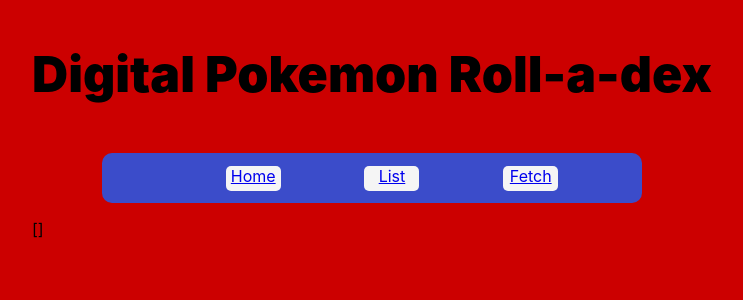
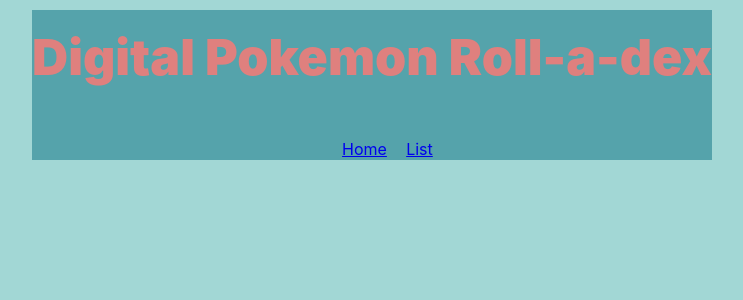
Before and after one commit to jillianlg/pokedex, a React (Create React App) app: page /fetch in a window 1280 px wide. Shown: the top 300 px of the page, without its empty margins (268-1011 px from the left). Built offline with nearby package versions, Linux system fonts and the light colour scheme; no server answers.

Commit message:
add search fix css add search bar, bug with search filter

```diff
--- a/src/App.css
+++ b/src/App.css
@@ -4,5 +4,5 @@ body {
   justify-content: center;
   align-items: center;
   margin: 10px;
-  background-color: #CC0000;
+  background-color: #A2D7D5;
 }
--- a/src/App.js
+++ b/src/App.js
@@ -6,7 +6,6 @@ import {
     Switch,
 } from 'react-router-dom';
 import ListPage from './ListPage.js';
-import FetchPage from './FetchPage.js';
 import Header from './Header';
 import HomePage from './HomePage';
 
@@ -27,11 +26,6 @@ export default class App extends Component {
                         exact
                         render={(routerProps) => <ListPage {...routerProps} />}
                     />
-                    <Route
-                        path="/fetch"
-                        exact
-                        render={(routerProps) => <FetchPage {...routerProps} />}
-                    />
                     </Switch>
                 </Router>
             </div>
--- a/src/Dropdown.js
+++ b/src/Dropdown.js
@@ -5,7 +5,7 @@ export default class Dropdown extends React.Component {
     render() {
         return (
             <div className="drop-down">
-                <select onChange={this.props.handleChangeAbility}>
+                <select onChange={this.props.onChangeAbility}>
                     <option value="">Abilities</option>
                     <option value="overgrow">Overgrow</option>
                     <option value="blaze">Blaze</option>
@@ -15,7 +15,7 @@ export default class Dropdown extends React.Component {
                     <option value="swarm">Swarm</option>
                     <option value="keen-eye">Keen Eye</option>
                 </select>
-                <select onChange={this.props.handleChangeHidden}>
+                <select onChange={this.props.onChangeHidden}>
                     <option value="">Hidden Abilities</option>
                     <option value="chlorophyll">Chlorophyll</option>
                     <option value="solar-power">Solar Power</option>
--- a/src/FetchPage.js
+++ /dev/null
@@ -1,23 +0,0 @@
-import React, { Component } from 'react'
-import request from 'superagent'
-
-export default class FetchPage extends Component {
-    state = {
-        quotes: []
-    }
-
-
-    componentDidMount = async () => {
-        const response = await request.get('https://alchemy-pokedex.herokuapp.com/api/pokedex')
-
-        this.setState({ quotes: response.body.results })
-    }
-
-    render() {
-        return (
-            <div className="fetch-page">
-                {JSON.stringify(this.state.quotes)}
-            </div>
-        )
-    }
-}
--- a/src/Header.css
+++ b/src/Header.css
@@ -3,11 +3,16 @@
     flex-direction: column;
     justify-content: center;
     align-items: center;
+    background-color: #55A3AB;
+    height: 150px;
+    width: auto;
+    margin-bottom: 10px;
 }
 
 .header-title {
     font-weight: 900;
     font-size: 50px;
+    color: #DF807E;
 }
 
 .nav {
@@ -16,15 +21,17 @@
     justify-content: space-evenly;
     align-items: center;
     list-style: none;
-    background-color: #3b4cca;
+    /* background-color: #DF807E;
     height: 50px;
     width: 500px;
-    border-radius: 10px;
-
+    border-radius: 10px; */
 }
 
 li {
-    background-color: whitesmoke;
+    display: flex;
+    flex-direction: row;
+    justify-content: space-evenly;
+    align-items: center;
     text-align: center;
     height: 25px;
     width: 55px;
--- a/src/Header.js
+++ b/src/Header.js
@@ -15,10 +15,6 @@ export default class Header extends React.Component {
                         <Link to="/list" >List</Link>
 
                     </li>
-                    <li>
-                        <Link to="/fetch" >Fetch</Link>
-
-                    </li>
             </ul>
             </div>
         )
--- a/src/ListPage.js
+++ b/src/ListPage.js
@@ -2,9 +2,9 @@
 import React from 'react'
 import './App.css';
 import PokeList from './PokeList.js';
-import pokemonData from './Data.js';
-import Dropdown from './Dropdown.js';
+// import Dropdown from './Dropdown.js';
 import SearchBar from './Search.js';
+import request from 'superagent';
 
 // 0) move DropDown into ListPage.js (aka original App.js)
 // 1) move filter state to ListPage.js (aka original App.js)
@@ -15,47 +15,52 @@ import SearchBar from './Search.js';
 
 export default class App extends React.Component {
   state = {
+      filter:'',
       ability: '',
       hidden: '',
       submit: '',
       change: '',
+      pokeData: []
   }
 
-  handleChangeAbility = (e) => {
-      this.setState({
-        ability: e.target.value,
-      })
+  componentDidMount = async () => {
+      await this.searchPoke();
   }
 
-  handleChangeHidden = (e) => {
-    this.setState({
-      hidden: e.target.value,
-    })
-}
-handleSubmit = (e) => {
-  e.preventDefault()
-  this.setState({
-      submit: this.state.change,
-    })
-}
+  onButtonClick = async (e) => {
+    e.preventDefault();
+    await this.searchPoke();
+  }
 
-handleChange = (e) => {
-    e.preventDefault()
-    this.setState({
-      change: e.target.value,
-    })
-}
+  onTextChange = (e) => {
+      this.setState({ pokemon: e.target.value })}
+
+  onChangeAbility = (e) => {
+      this.setState({ ability: e.target.value })}
+
+  onChangeHidden = (e) => {
+    this.setState({ hidden: e.target.value })}
+
+  searchPoke = async () => {
+    const response = await request.get(`https://alchemy-pokedex.herokuapp.com/api/pokedex?pokemon=${this.state.filter}`)
+
+      this.setState({ pokeData: response.body.results })
+  }
+
+
+
+
 
   render() {
     return (
       <div>
-        <Dropdown
-        handleChangeAbility={this.handleChangeAbility}
-        handleChangeHidden={this.handleChangeHidden} />
+        {/* <Dropdown
+        onChangeAbility={this.onChangeAbility}
+        onChangeHidden={this.onChangeHidden} /> */}
         <SearchBar
-        handleSubmit={this.handleSubmit} handleChange={this.handleChange} />
+        onButtonClick={this.onButtonClick} onTextChange={this.onTextChange} />
         <PokeList
-        pokemonProp={pokemonData}
+        pokemonProp={this.state.pokeData}
         abilityProp={this.state.ability}
         hiddenProp={this.state.hidden}
         submitProp={this.state.submit} />
--- a/src/PokeItem.css
+++ b/src/PokeItem.css
@@ -11,7 +11,7 @@ img {
     border-radius: 15px;
     height: auto;
     width: 350px;
-    background-color: yellow;
+    background-color: #F5E97E;
     margin: 5px;
     padding: 5px;
 }
--- a/src/PokeList.js
+++ b/src/PokeList.js
@@ -4,8 +4,21 @@ import './PokeList.css';
 
 export default class PokeList extends React.Component {
     render() {
+
         return (
-            <div className="poke-cards">
+            <div >
+            {
+                    this.props.pokemonProp.length === 0
+                    ? <iframe
+                        src="https://giphy.com/embed/xTk9ZvMnbIiIew7IpW"
+                        title={Math.random()}
+                        width="480"
+                        height="480"
+                        frameBorder="0"
+                        className="giphy-embed"
+                        allowFullScreen/>
+
+                :    <div className="poke-cards">
                         {
                         this.props.pokemonProp.filter((item) => {
                             if (!this.props.abilityProp) return true;
@@ -41,6 +54,9 @@ export default class PokeList extends React.Component {
                         })
                     }
                     </div>
+            }
+                </div>
+
         )
     }
 }
--- a/src/Search.js
+++ b/src/Search.js
@@ -4,8 +4,8 @@ export default class SearchBar extends React.Component {
     render() {
         return (
             <div className="search-bar">
-                <form onSubmit={this.props.handleSubmit}>
-                    <input type="text" onChange={this.props.handleChange} />
+                <form onSubmit={this.props.onButtonClick}>
+                    <input type="text" onChange={this.props.onTextChange} />
                     <button>Search by Name</button>
                 </form>
             </div>
```
Lines whose indentation alone changed are shown as unchanged.
